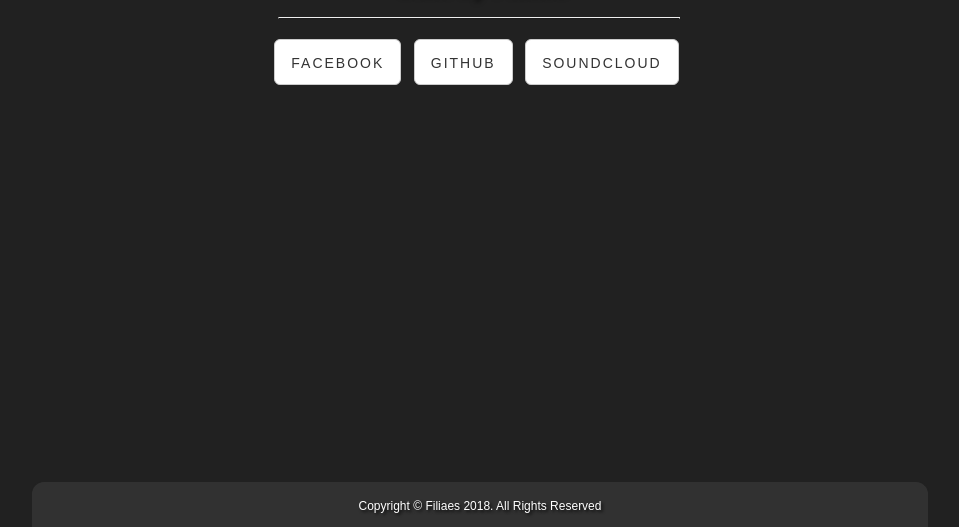
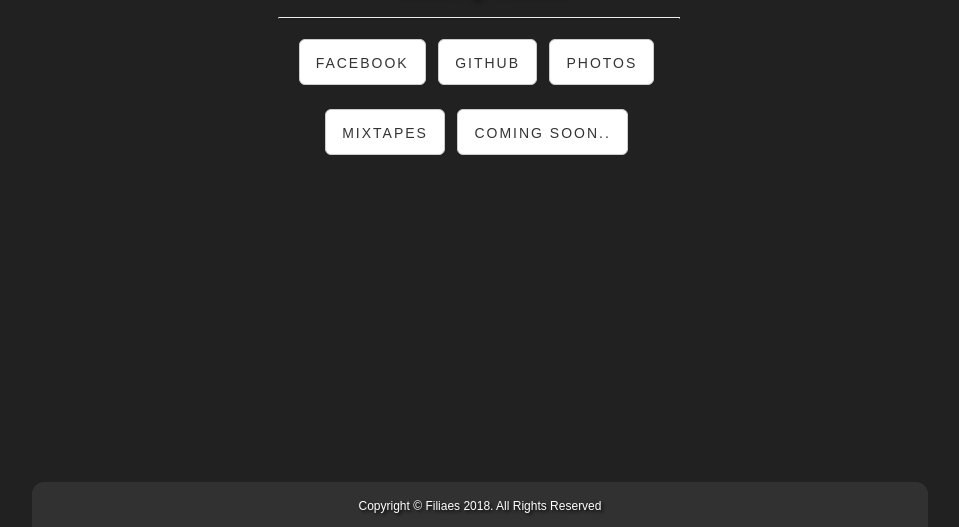
Before and after one commit to Filiaes/home, a plain HTML site: page index.html in a window 1280 px wide. Shown: the part 273-800 px from the top of the page, without its empty margins (161-1120 px from the left). Drawn offline with Linux system fonts and the light colour scheme.

Commit message:
Update index.html

```diff
--- a/index.html
+++ b/index.html
@@ -27,18 +27,17 @@
 						<a href="https://github.com/Filiaes" class="btn btn-default btn-lg"><span class="network-name">GitHub</span></a>
 					</li>
 					<li>
-						<a href="https://soundcloud.com/filiaes" class="btn btn-default btn-lg"><span class="network-name">SoundCloud</span></a>
+						<a href="./photos.html" class="btn btn-default btn-lg"><span class="network-name">Photos</span></a>
 					</li>
 				</ul>
-				<!-- </ul>
 				<ul class="list-inline intro-social-buttons">
 					<li>
-						<a href="#" class="btn btn-default btn-lg"><span class="network-name">Photos</span></a>
+						<a href="https://soundcloud.com/filiaes" class="btn btn-default btn-lg"><span class="network-name">Mixtapes</span></a>
 					</li>
 					<li>
 						<a href="#" class="btn btn-default btn-lg"><span class="network-name">coming soon..</span></a>
 					</li>
-				</ul> -->
+				</ul>
 
 	</div>
   </main>
```
